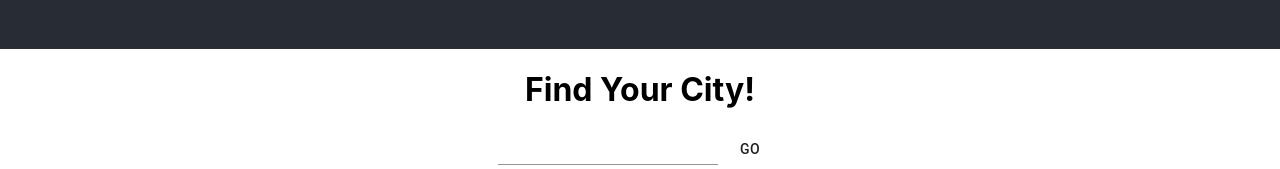
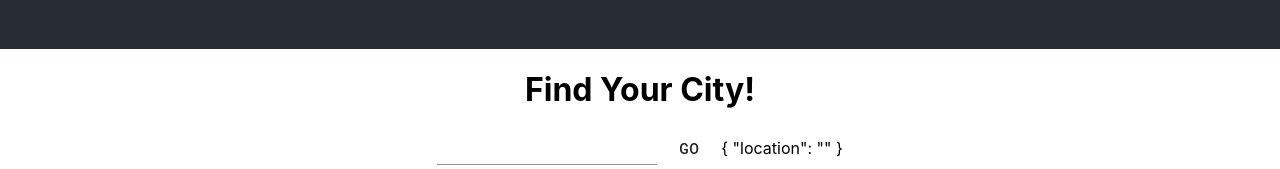
Before and after one commit to hayleyhollermann/weather-app-challenge, a React (Create React App) app: page / in a window 1280 px wide. Shown: the part 751-920 px from the top of the page. Built offline with nearby package versions, Linux system fonts and the light colour scheme.

Commit message:
reorganized components into components folder

```diff
--- a/src/SearchBar/SearchBar.js
+++ /dev/null
@@ -1,14 +0,0 @@
-import React from 'react';
-import { Input, Button} from '@material-ui/core';
-
-function SearchBar() {
-  return (
-    <div className="SearchBar">
-        <h1>Find Your City!</h1>
-        <Input/>
-        <Button>Go</Button>
-    </div>
-  );
-}
-
-export default SearchBar;
--- /dev/null
+++ b/src/components/SearchBar/SearchBar.js
@@ -0,0 +1,31 @@
+import React, { Component } from 'react';
+import { Input, Button} from '@material-ui/core';
+
+class SearchBar extends Component {
+
+  state = {
+    location: '',
+  }
+
+  setLocation = (event) => {
+    this.setState({location: event.target.value})
+  }
+
+  getWeather = () => {
+    console.log('getting weather for', this.state.location);
+  }
+
+  render() {
+    return (
+      <div className="SearchBar">
+          <h1>Find Your City!</h1>
+          <Input onChange={this.setLocation}/>
+          <Button onClick={this.getWeather}>Go</Button>
+          {JSON.stringify(this.state, null, 2)}
+      </div>
+    );
+  }
+
+}
+
+export default SearchBar;
--- a/src/index.js
+++ b/src/index.js
@@ -1,6 +1,6 @@
 import React from 'react';
 import ReactDOM from 'react-dom';
 import './index.css';
-import App from './App/App';
+import App from './components/App/App';
 
 ReactDOM.render(<App />, document.getElementById('root'));
```
Also changed, not shown: public/manifest.json, src/components/App/App.css (renamed from src/App/App.css), src/components/App/App.js (renamed from src/App/App.js), src/components/Footer/Footer.js (renamed from src/Footer/Footer.js), src/components/Header/Header.js (renamed from src/Header/Header.js).
